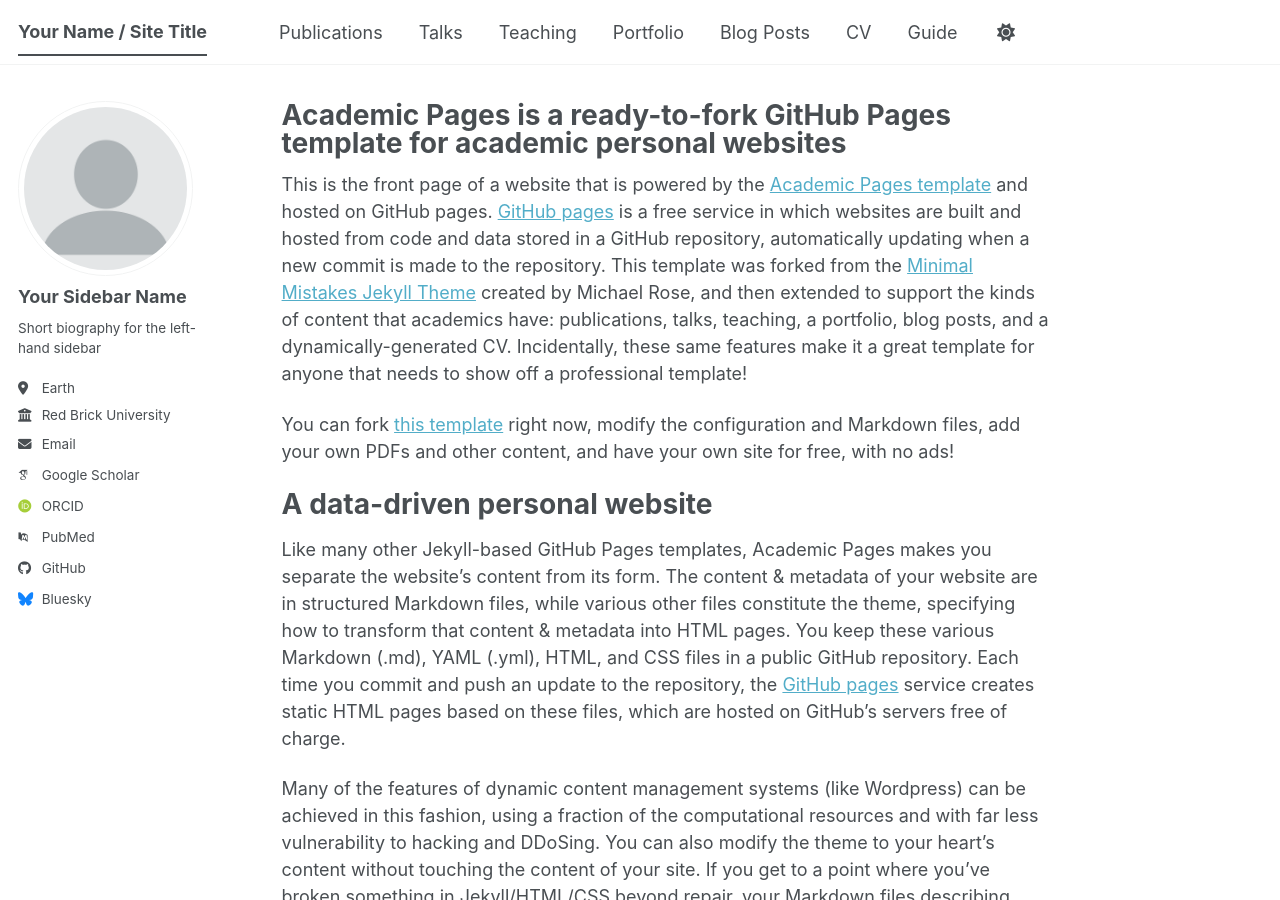
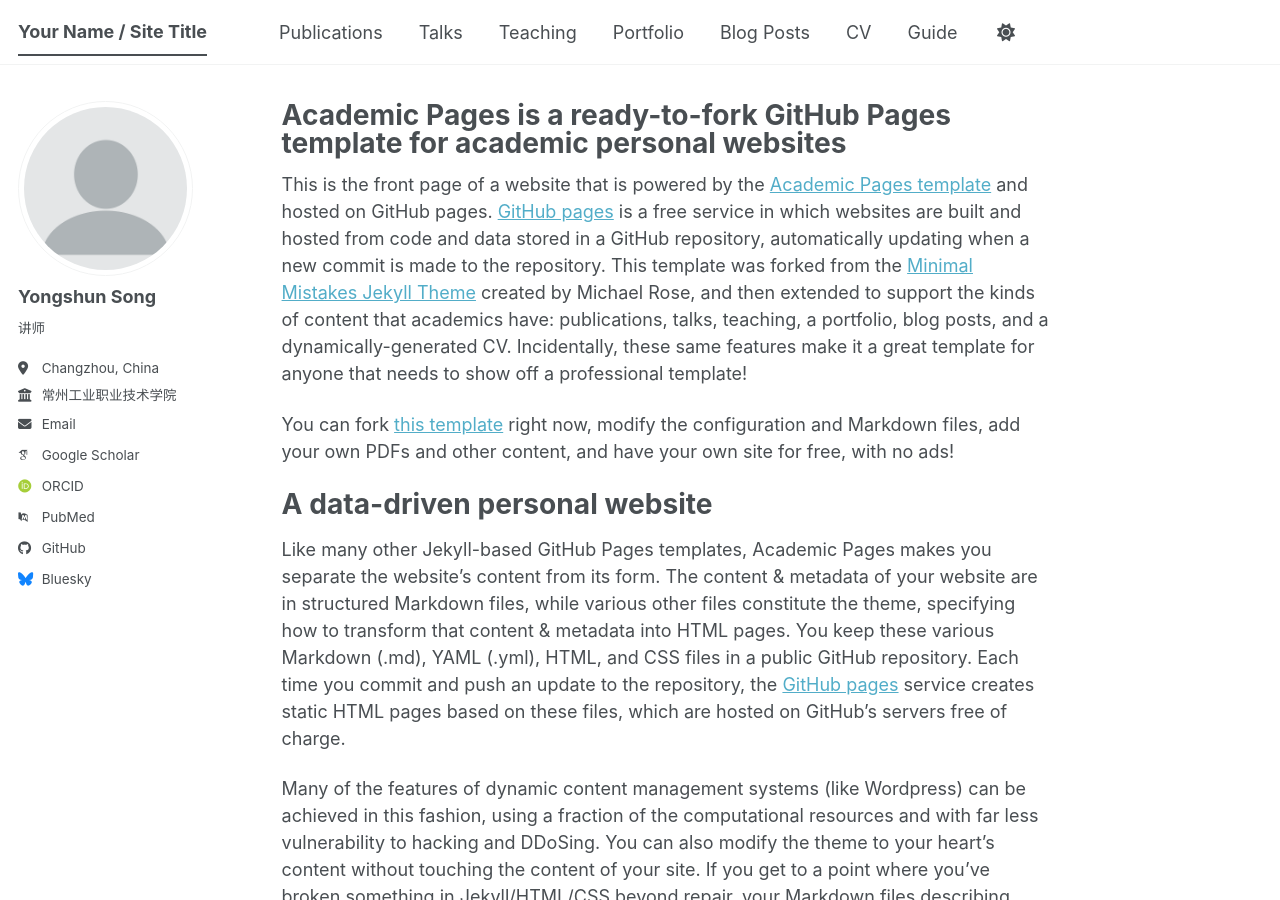
Before and after one commit to songyongshun/songyongshun.github.io, a Jekyll site: the page built from _pages/about.md, in a window 1280 px wide and 900 px high. Built offline with Jekyll 4.4.1, drawn with Linux system fonts in a browser that asks for light colours; some web fonts are replaced; a script bundle is joined from its source files by our own code; library files that are not in the unit come from our copies.

Commit message:
更新我的姓名

```diff
--- a/_config.yml
+++ b/_config.yml
@@ -24,13 +24,13 @@ repository               : "songyongshun/songyongshun.github.io"
 author:
   # Biographic information
   avatar           : "profile.png"
-  name             : "Your Sidebar Name"
+  name             : "Yongshun Song"
   pronouns         : # example: "she/her"
-  bio              : "Short biography for the left-hand sidebar"
-  location         : "Earth"
-  employer         : "Red Brick University"
+  bio              : "讲师"
+  location         : "Changzhou, China"
+  employer         : "常州工业职业技术学院"
   uri              : # URL
-  email            : "none@example.org"
+  email            : "ys_song@foxmail.com"
 
   # Academic websites
   academia         : # URL
```
